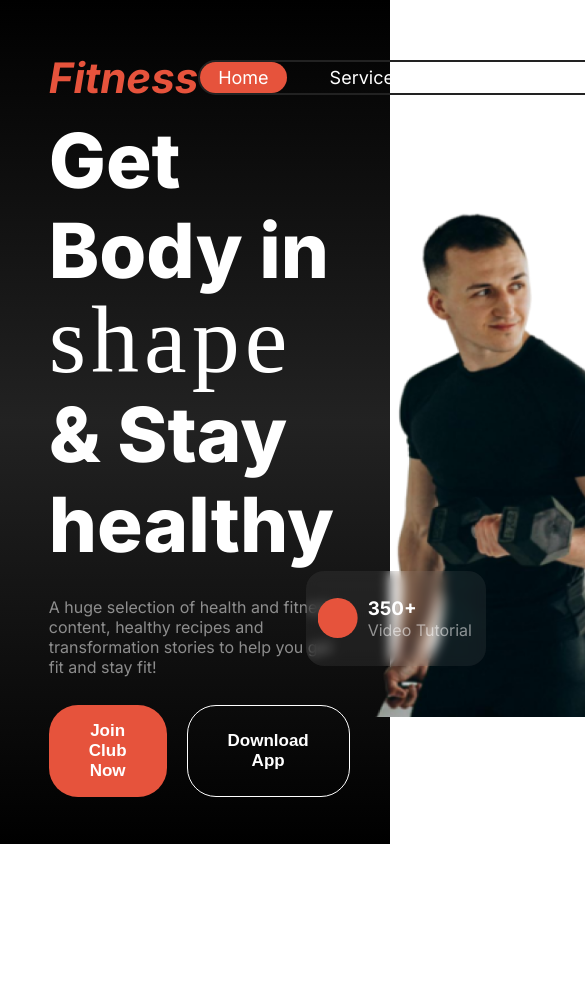
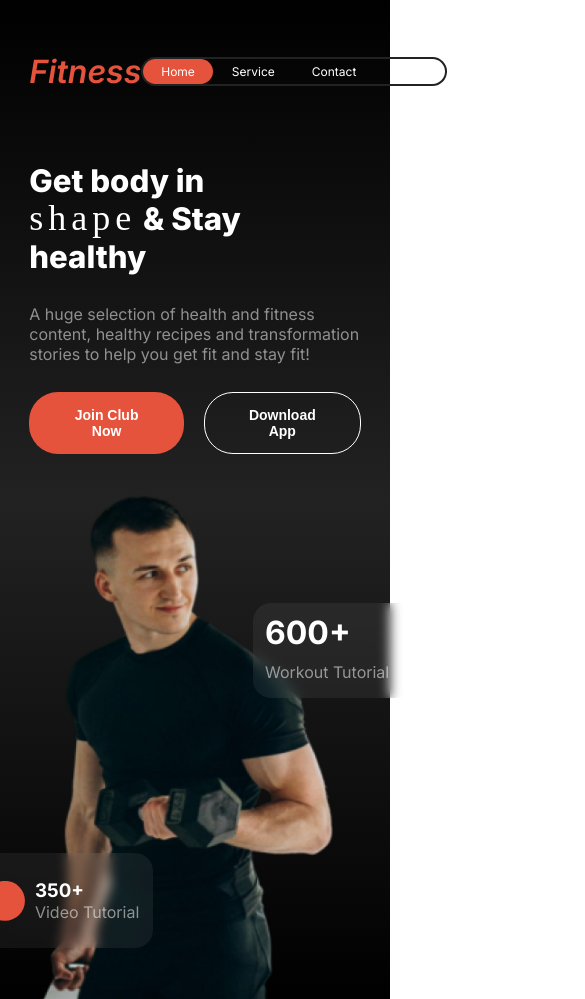
Before and after one commit to farad-alam/Shape-Your-Life, a website: page index.html in a window 390 px wide. Shown: the top 999 px of the page, 585 px wide, since content can reach past the window. Before the commit the page ends 844 px from the top, so only its background shows below. Drawn offline with Linux system fonts and the light colour scheme; a web font is replaced by a local one.

Commit message:
tablet responsivenees complete for header

```diff
--- a/index.html
+++ b/index.html
@@ -6,6 +6,7 @@
   <meta name="viewport" content="width=device-width, initial-scale=1.0" />
   <title>Shape Your Life</title>
   <link rel="stylesheet" href="styles/style.css" />
+  <link rel="stylesheet" href="styles/tablet-responsive.css">
 </head>
 
 <body class="inter-normal">
@@ -25,7 +26,7 @@
         <div class="banar-context">
           <!-- <img src="./assets/exercise4.png" alt=""> -->
           <h1 class="title text-color-primary">
-            <p>Get Body in</p>
+            <p>Get body in</p>
             <p><span class="love-light-normal">shape</span> & Stay</p>
             <p>healthy</p>
           </h1>
--- a/styles/style.css
+++ b/styles/style.css
@@ -111,13 +111,14 @@
 }
 
 .title {
-  font-size: clamp(26px, 8em, 76px);
-  line-height: 90px;
+  font-size: clamp(26px, 6vw, 76px);
+  --font-size: clamp(26px, 6vw, 76px);
+  line-height: calc(var(--font-size) * 1.2);
   font-weight: 800;
 }
 
 .title span {
-  font-size: 96px;
+  font-size: clamp(36px, 7vw, 96px);
   letter-spacing: 5px;
 }
 .call-to-actions {
@@ -171,10 +172,10 @@
   flex-direction: column;
   align-items: flex-start;
 }
-.video p{
+.video p {
   color: var(--text-2);
 }
-.glasses .workout{
+.glasses .workout {
   display: flex;
   flex-direction: column;
   align-items: flex-start;
@@ -192,9 +193,9 @@
 
   background-color: #ffffff10;
 }
-.workout h3{
+.workout h3 {
   font-size: 32px;
 }
-.workout p{
+.workout p {
   color: var(--text-2);
 }
--- /dev/null
+++ b/styles/tablet-responsive.css
@@ -0,0 +1,47 @@
+@media screen and (max-width: 770px) {
+  /* shared csss */
+  .container {
+    width: 85%;
+  }
+  .btn {
+    padding: 14px 35px;
+    border-radius: 29px;
+    font-size: 14px;
+  }
+
+  /* Header -------------->> */
+  header {
+    height: 100%;
+  }
+  .header-container nav {
+    grid-template-columns: 4fr 3fr;
+    /* background-color: antiquewhite;
+     */
+  }
+  .header-container nav h1 {
+    font-size: 32px;
+    font-weight: 600;
+  }
+  .banar {
+    margin-top: 60px;
+  }
+  .menu {
+    gap: 1px;
+  }
+  .menu a {
+    padding: 5px 18px;
+    font-size: 12px;
+  }
+  .banar {
+    flex-direction: column;
+  }
+  .title {
+    font-size: clamp(26px, 8vw, 76px);
+    --font-size: clamp(26px, 8vw, 76px);
+    line-height: calc(var(--font-size) * 1.2);
+  }
+  .title span {
+    font-size: clamp(36px, 8vw, 96px);
+    letter-spacing: 5px;
+  }
+}
```
